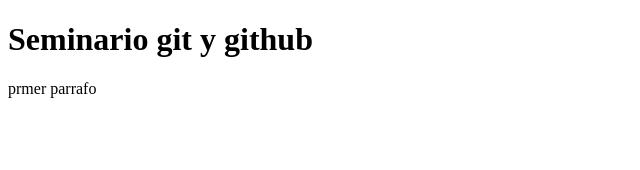
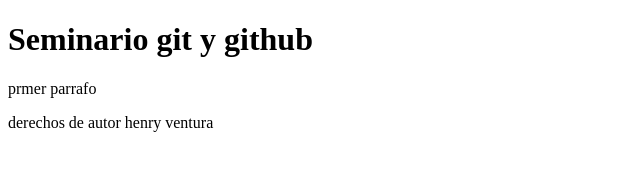
Before and after one commit to ventura522/henryventura27-11-22, a plain HTML site: page index.html in a window 1280 px wide. Shown: the whole page, without its empty margins (0-640 px from the left). Drawn offline with Linux system fonts and the light colour scheme.

Commit message:
mi primer commit

```diff
--- a/index.html
+++ b/index.html
@@ -9,5 +9,7 @@
 <body>
     <h1>Seminario git y github</h1>
     <p>prmer parrafo</p>
+
+    <footer>derechos de autor  henry ventura</footer>
 </body>
 </html>
```
